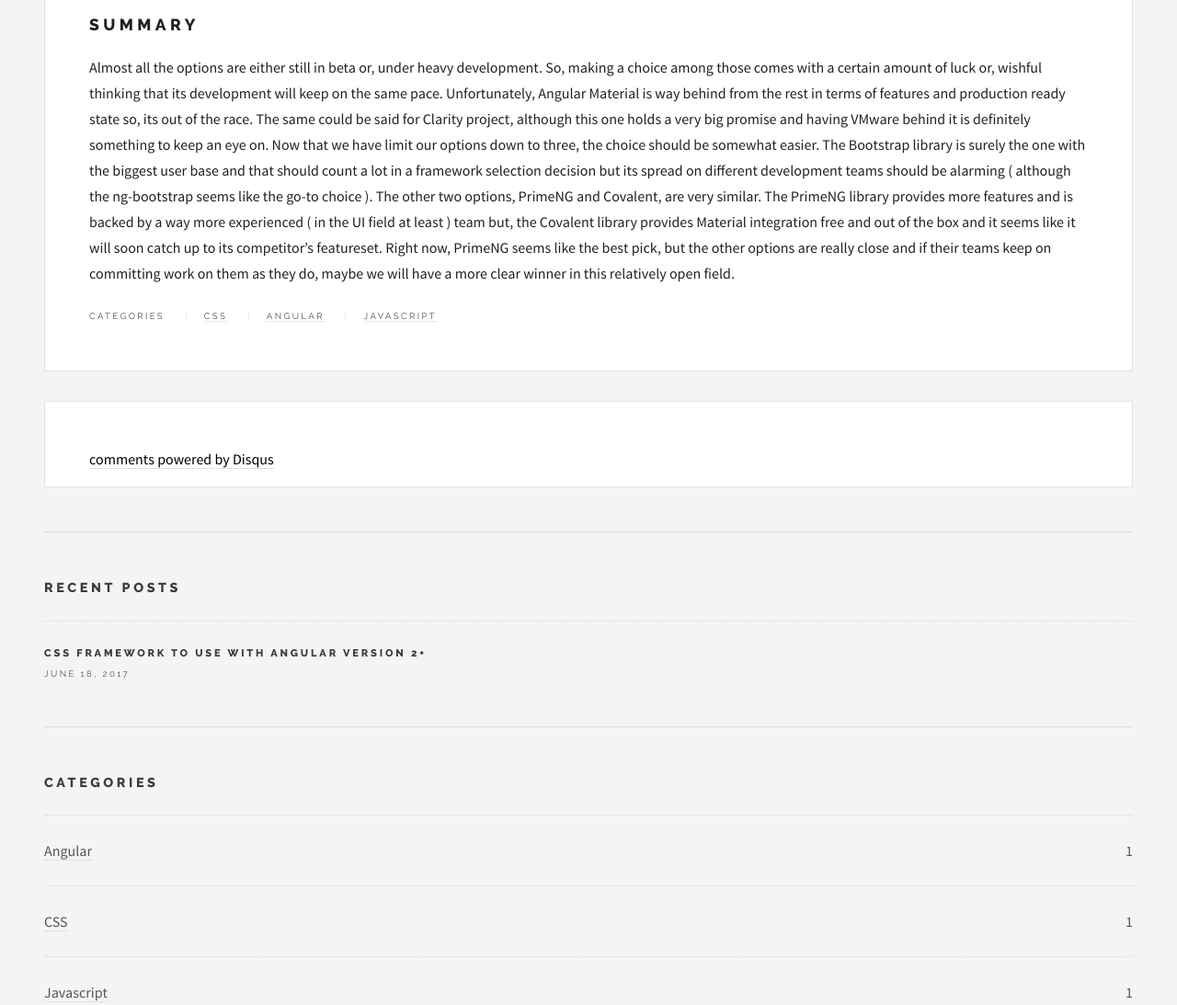
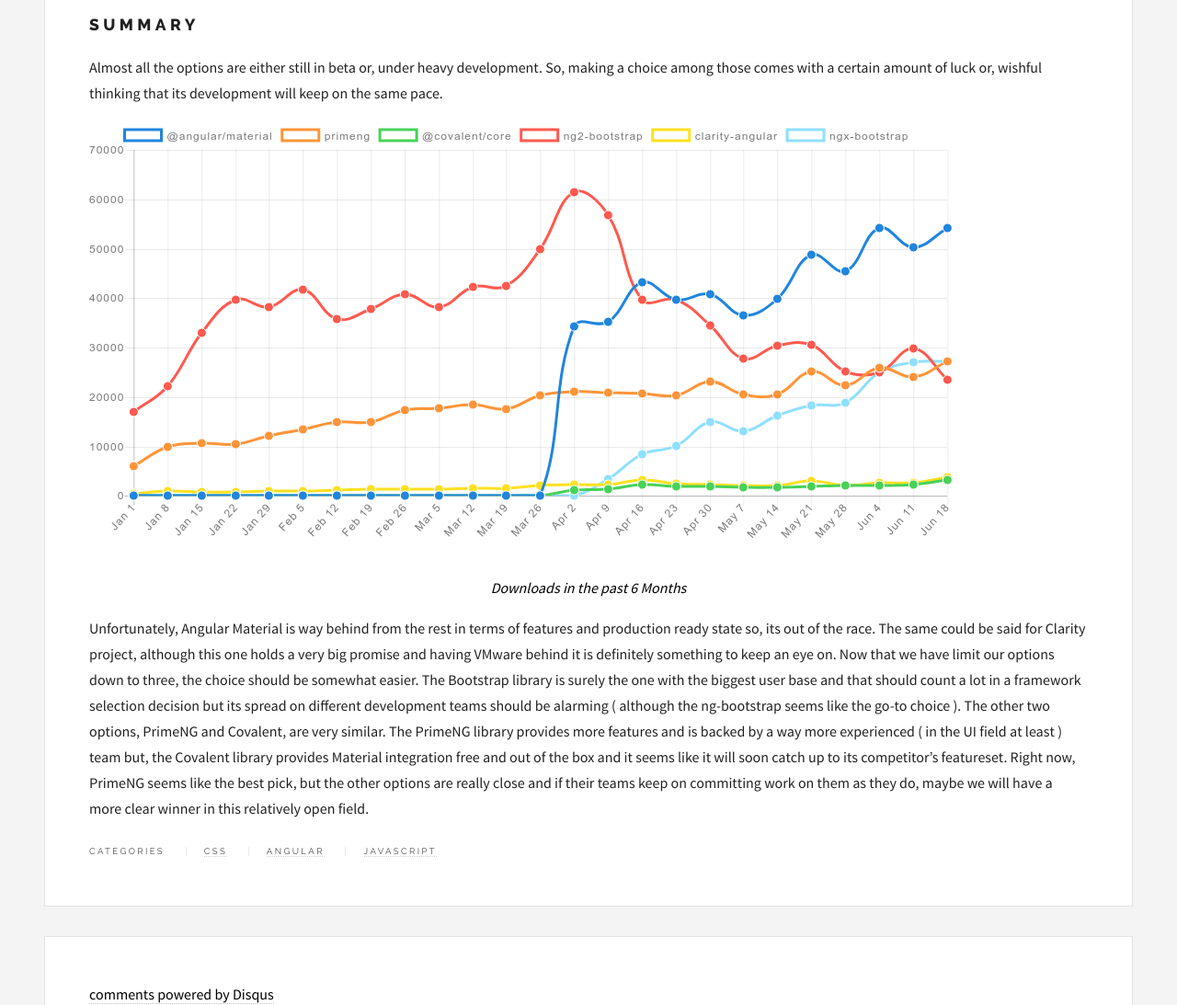
Before and after one commit to stefvardalos/stefvardalos.github.io, a plain HTML site: page index.html in a window 1280 px wide. Shown: the part 2840-3933 px from the top of the page at 92% size. Drawn offline with Linux system fonts and the light colour scheme; a script that the page names is missing.

Commit message:
comparison added on first post

```diff
--- a/index.html
+++ b/index.html
@@ -322,8 +322,12 @@ As of now, they have made some work on that ( currently working only with Angula
 <h2 id="summary">Summary</h2>
 
 <p>Almost all the options are either still in beta or, under heavy development.
-So, making a choice among those comes with a certain amount of luck or, wishful thinking that its development will keep on the same pace.
-Unfortunately, Angular Material is way behind from the rest in terms of features and production ready state so, its out of the race.
+So, making a choice among those comes with a certain amount of luck or, wishful thinking that its development will keep on the same pace.</p>
+
+<p><img src="/img/posts/css-angular/npmtrends.png" alt="Framework Comparison" title="Framework Comparison" />
+    <div style='text-align:center'><span><em>Downloads in the past 6 Months</em></span></div></p>
+
+<p>Unfortunately, Angular Material is way behind from the rest in terms of features and production ready state so, its out of the race.
 The same could be said for Clarity project, although this one holds a very big promise and having VMware behind it is definitely something to keep an eye on.
 Now that we have limit our options down to three, the choice should be somewhat easier.
 The Bootstrap library is surely the one with the biggest user base and that should count a lot in a framework selection decision but its spread on different development teams should be alarming ( although the ng-bootstrap seems like the go-to choice ).
```
Also changed, not shown: blog/css-angular/index.html (+9 -4 lines), categories/angular/index.html (+1 -2 lines), img/posts/css-angular/npmtrends.png (added).
